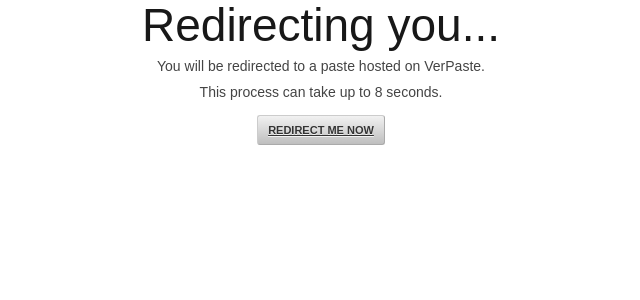
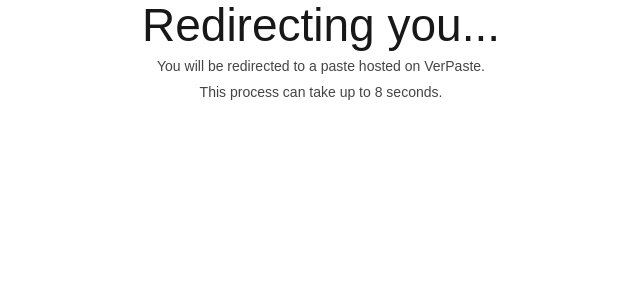
Before and after one commit to Verdem-crypto/verdem-crypto.github.io, a Jekyll site: the page verpaste/sharedpasteredirectingwarning.html, which Jekyll copies as it is, in a window 1280 px wide. Shown: the top 300 px of the page, without its empty margins (319-959 px from the left). Built offline with Jekyll 4.4.1, drawn with Linux system fonts in a browser that asks for light colours; some web fonts are replaced; a style sheet for code colours, icons or effects is not loaded.

Commit message:
Update sharedpasteredirectingwarning.html

```diff
--- a/verpaste/sharedpasteredirectingwarning.html
+++ b/verpaste/sharedpasteredirectingwarning.html
@@ -34,8 +34,7 @@ max-width: 600px;
 width: 90%
 }
 		   </style>
-	  <p style="text-align: center;"><button onclick="window.open('https://verdem-crypto.github.io/verpaste/adpop.html' , '_blank', 'toolbar=0,location=0,menubar=0,status=1,scrollbars=1,blur=1,width=300,height=500,left=0,top=0')" style="text-align: center;"><a href="https://verdem-crypto.github.io/verpaste/#'+getHash()+'">REDIRECT ME NOW</a></button></p>
-       <script type="text/javascript">
+	         <script type="text/javascript">
 function getHash() {
   var hash = window.location.hash;
   var addd = window.location.search;
```
